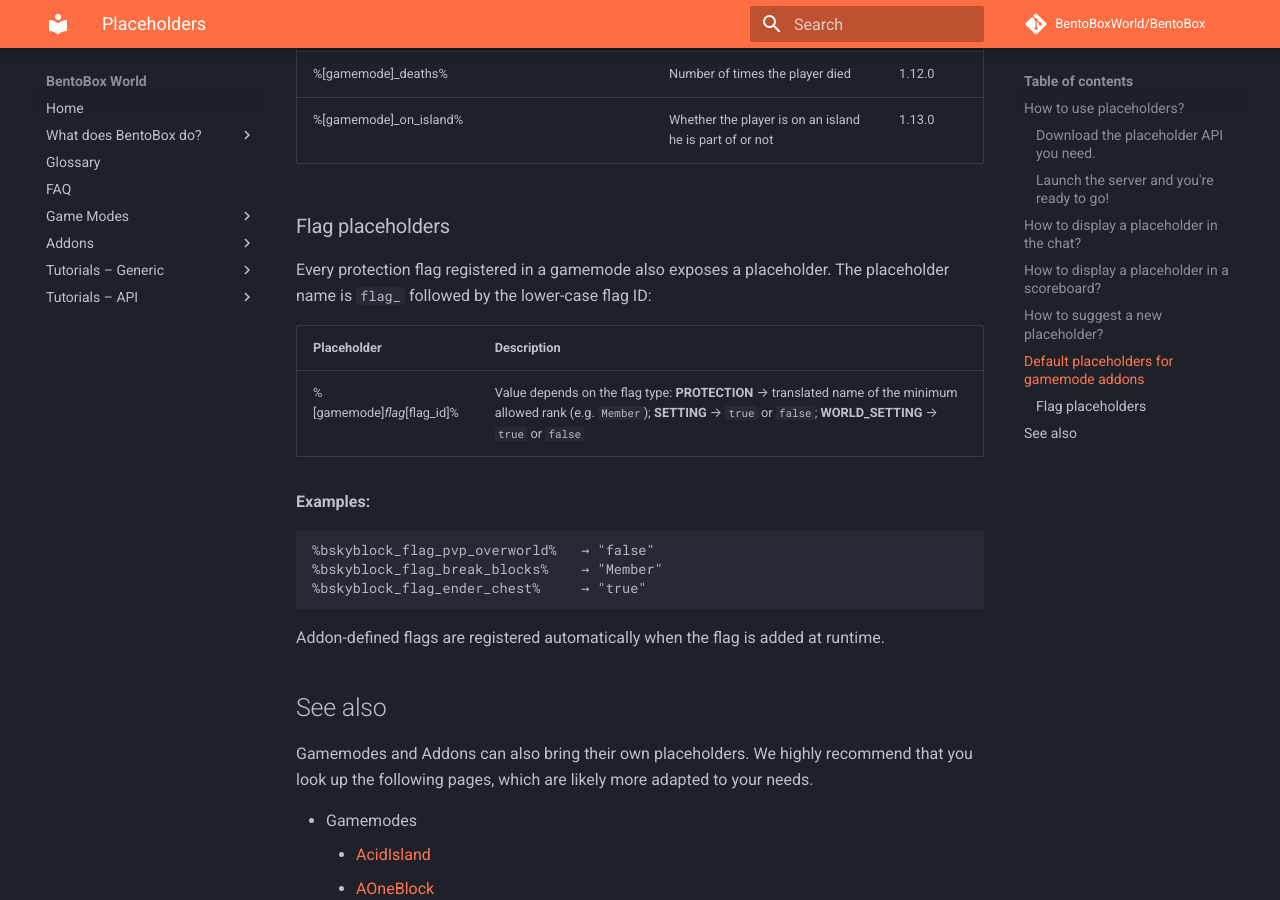
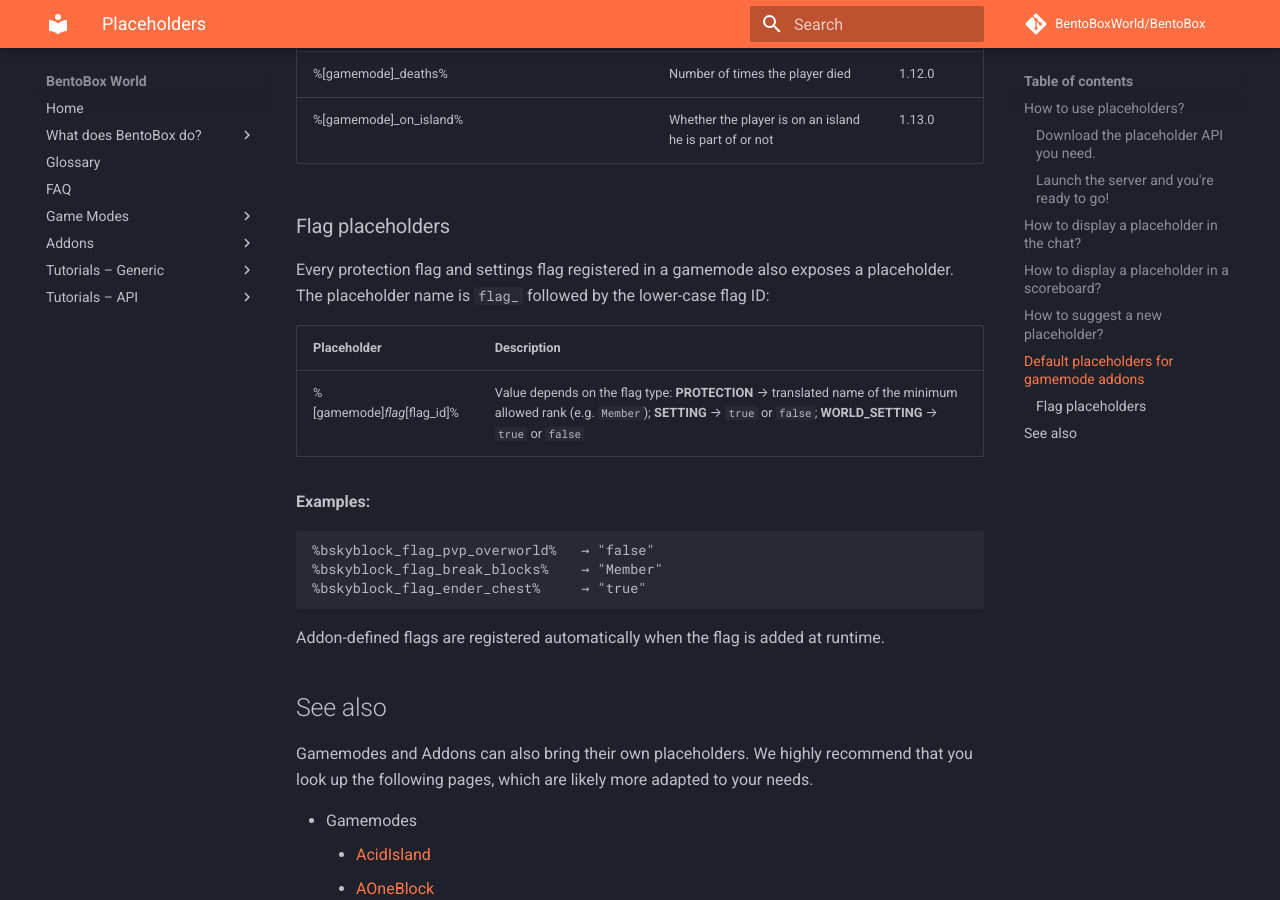
Before and after one commit to BentoBoxWorld/docs, an MkDocs documentation site: the page built from docs/BentoBox/Placeholders.md, in a window 1280 px wide and 900 px high, scrolled down 4315 px. Built offline with MkDocs 1.6.1 and Material for MkDocs 9.7.7, drawn with Linux system fonts in a browser that asks for light colours; comment, search, counter and statistics services are not loaded.

Commit message:
Address review feedback: fix blueprint fallback text, version number, subtitle clarification, settings flag coverage
Agent-Logs-Url: https://github.com/BentoBoxWorld/docs/sessions/be13355d-41ce-4c8f-a275-9bb4f6beebd7

Co-authored-by: tastybento <4407265+tastybento@users.noreply.github.com>

```diff
--- a/docs/BentoBox/Placeholders.md
+++ b/docs/BentoBox/Placeholders.md
@@ -83,7 +83,7 @@ All gamemode addons get some default placeholders automatically registered to th
 
 ### Flag placeholders
 
-Every protection flag registered in a gamemode also exposes a placeholder. The placeholder name is `flag_` followed by the lower-case flag ID:
+Every protection flag and settings flag registered in a gamemode also exposes a placeholder. The placeholder name is `flag_` followed by the lower-case flag ID:
 
 | Placeholder | Description |
 |-------------|-------------|
```
Also changed, not shown: docs/BentoBox/Blueprints.md (+1 -1 lines), docs/BentoBox/Island-Protection,-Flags-&-Ranks.md (+3 -3 lines), docs/BentoBox/Translate-BentoBox-and-addons.md (+4 -1 lines).
